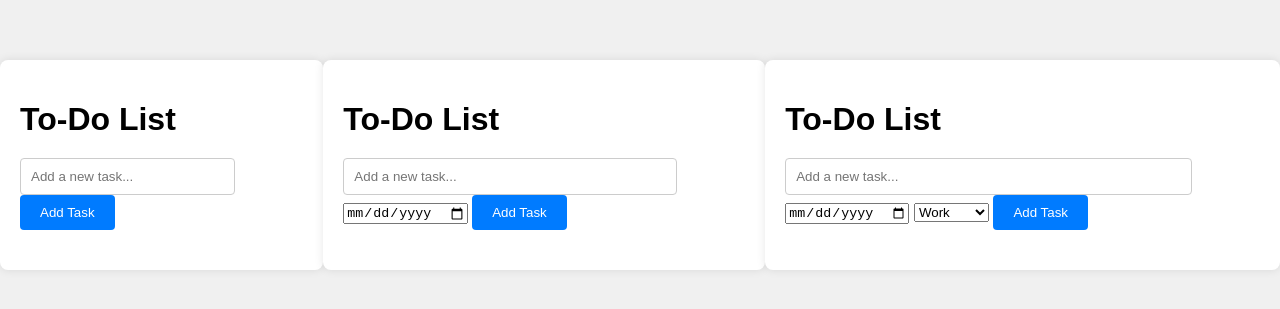
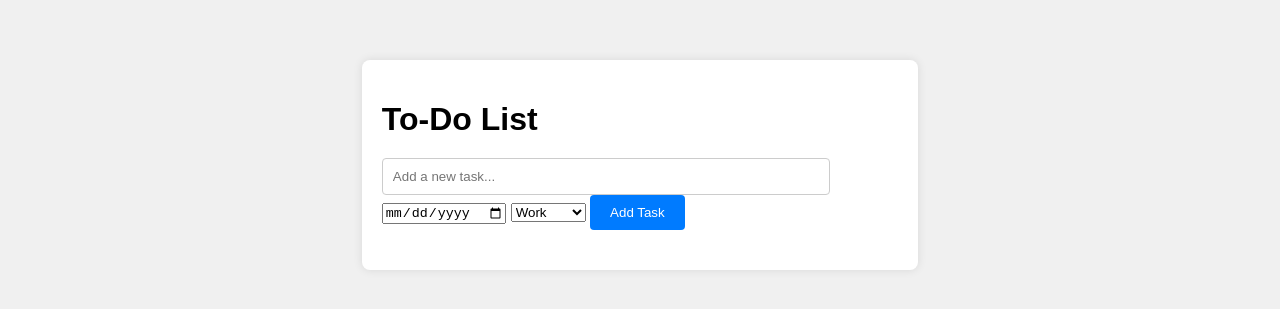
Before and after one commit to OSsLTD/Todo---App, a plain HTML site: page index.html in a window 1280 px wide. Shown: the part 235-544 px from the top of the page. Drawn offline with Linux system fonts and the light colour scheme.

Commit message:
Update index.html

```diff
--- a/index.html
+++ b/index.html
@@ -10,27 +10,14 @@
     <div class="container">
         <h1>To-Do List</h1>
         <input type="text" id="taskInput" placeholder="Add a new task...">
+        <input type="date" id="dueDateInput">
+        <select id="categorySelect">
+            <option value="Work">Work</option>
+            <option value="Personal">Personal</option>
+        </select>
         <button id="addTaskButton">Add Task</button>
         <ul id="taskList"></ul>
     </div>
     <script src="script.js"></script>
 </body>
 </html>
-<div class="container">
-    <h1>To-Do List</h1>
-    <input type="text" id="taskInput" placeholder="Add a new task...">
-    <input type="date" id="dueDateInput">
-    <button id="addTaskButton">Add Task</button>
-    <ul id="taskList"></ul>
-</div>
-<div class="container">
-    <h1>To-Do List</h1>
-    <input type="text" id="taskInput" placeholder="Add a new task...">
-    <input type="date" id="dueDateInput">
-    <select id="categorySelect">
-        <option value="Work">Work</option>
-        <option value="Personal">Personal</option>
-    </select>
-    <button id="addTaskButton">Add Task</button>
-    <ul id="taskList"></ul>
-</div>
```
